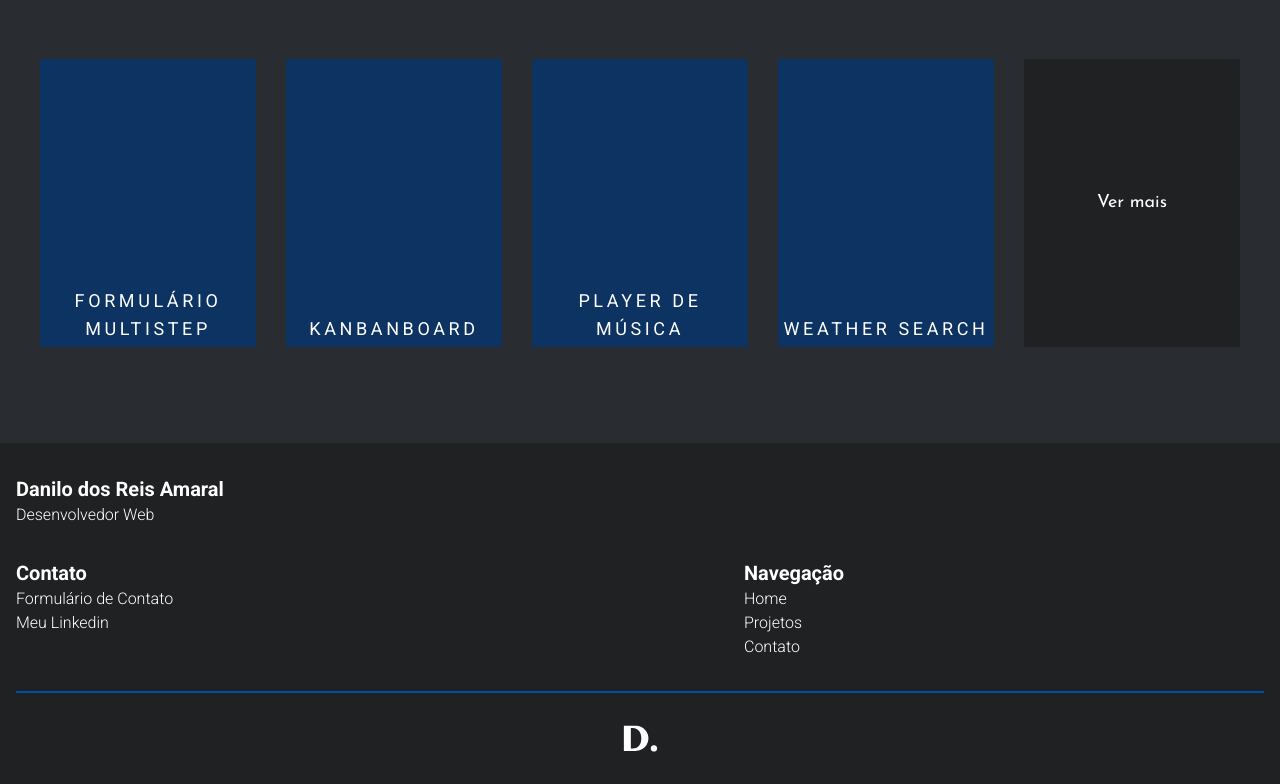
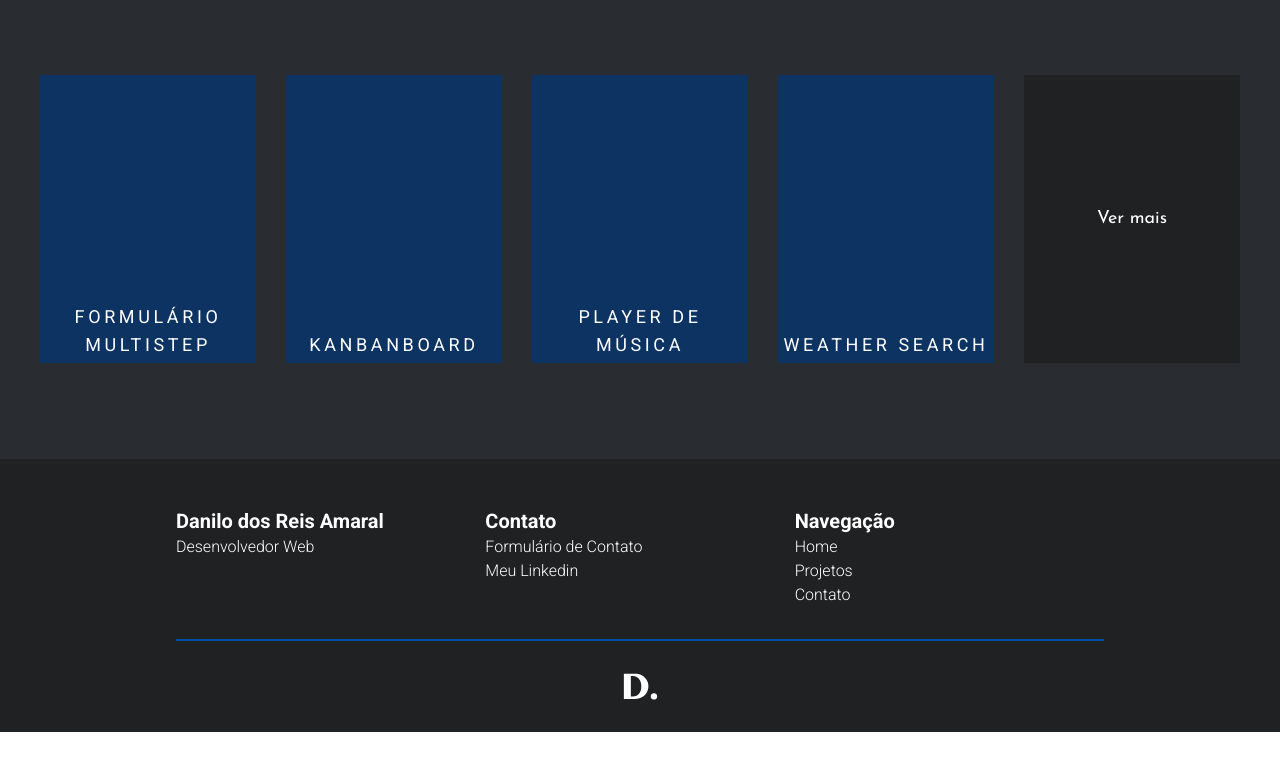
Before and after one commit to DanReiss/personal-website, a Next.js app: page / in a window 1280 px wide. Shown: the part 1901-2685 px from the top of the page. After the commit the page ends 2633 px from the top, so only its background shows below. Built offline with nearby package versions, Linux system fonts and the light colour scheme.

Commit message:
criar responsividade do footer e arrumar espaçamento
Criei a responsividade do footer para desktops além disso aumentei o espaçamento na sessão Sobre Mim

```diff
--- a/src/components/Footer.jsx
+++ b/src/components/Footer.jsx
@@ -4,12 +4,13 @@ import Image from 'next/image';
 
 function Footer() {
   return (
-    <footer className="relative grid grid-cols-12 w-full bg-dark_gray text-white font-light px-4">
-      <div className="py-8 col-span-12">
+    <footer className="relative w-full bg-dark_gray text-white font-light">
+      <div className="w-full grid grid-cols-12 px-4 md:m-auto md:w-3/4 md:pt-12">
+        <div className="py-8 md:py-0 col-span-12 md:col-span-4">
           <h3 className="text-xl font-bold">Danilo dos Reis Amaral</h3>
           <h4>Desenvolvedor Web</h4>
         </div>
-      <div className="col-span-7">
+        <div className="col-span-7 md:col-span-4">
           <h3 className="text-xl font-bold">Contato</h3>
           <ul>
             <li>
@@ -30,7 +31,7 @@ function Footer() {
             </li>
           </ul>
         </div>
-      <div className="col-span-5">
+        <div className="col-span-5 md:col-span-4">
           <h3 className="text-xl font-bold">Navegação</h3>
           <ul>
             <li>
@@ -65,6 +66,7 @@ function Footer() {
             className="m-auto"
           />
         </div>
+      </div>
     </footer>
   );
 }
--- a/src/pages/index.jsx
+++ b/src/pages/index.jsx
@@ -72,7 +72,7 @@ function Home({ projects }) {
       <main className="relative bg-gray">
         <span className="bg-dark_blue w-full h-1 inline-block" />
         <section className="text-white px-4 sm:px-6 md:px-8 py-8 md:py-12">
-          <div className="mb-8 container">
+          <div className="mb-8 md:mb-12 container">
             <div className="flex mb-3 md:mb-6">
               <h3 className="font-josefin text-3xl md:text-4xl tracking-wide">Sobre Mim</h3>
               <span className="bg-blue w-full h-1 inline-block flex-1 m-auto ml-2 md:ml-4" />
```
Lines whose indentation alone changed are shown as unchanged.
